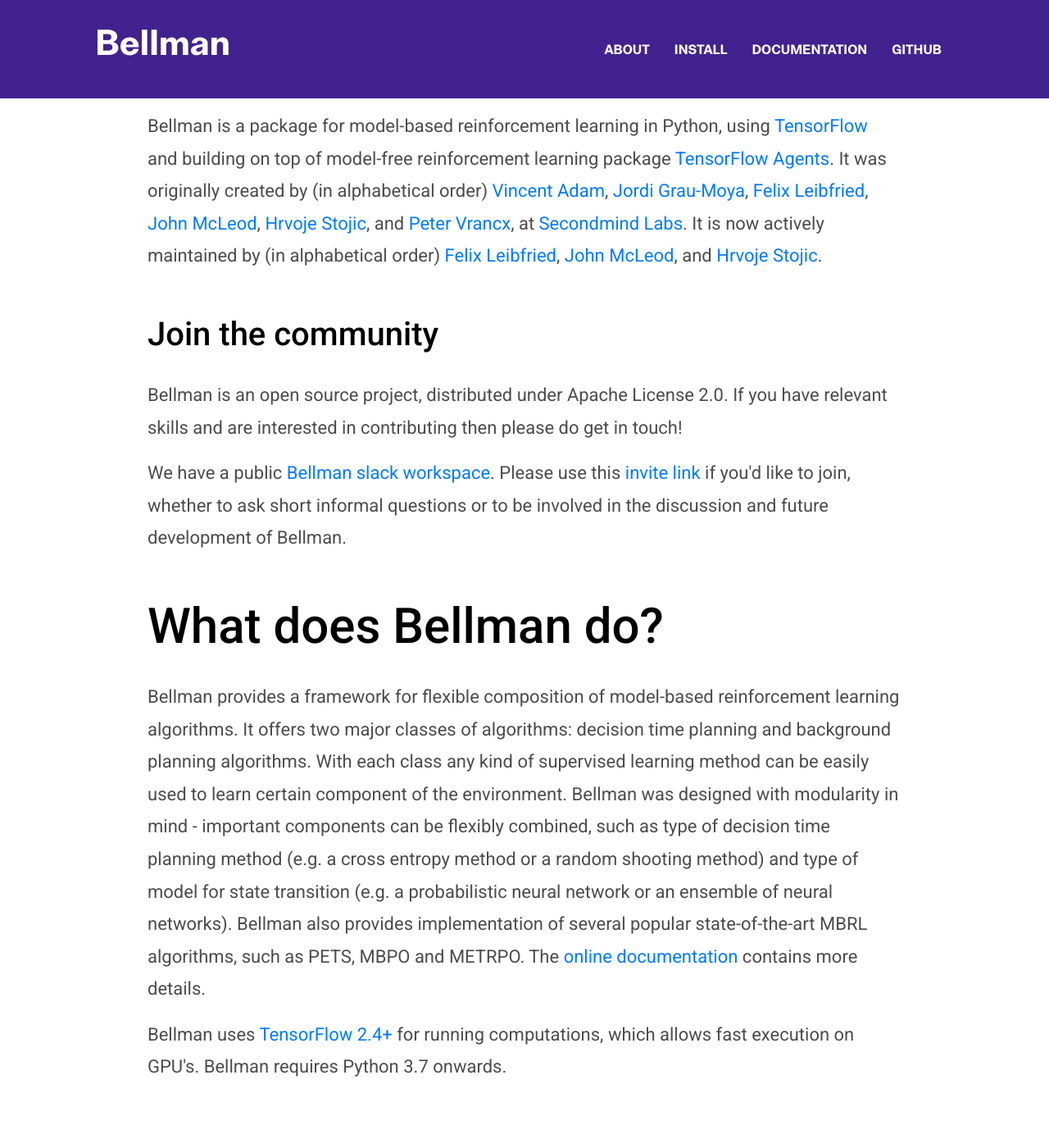
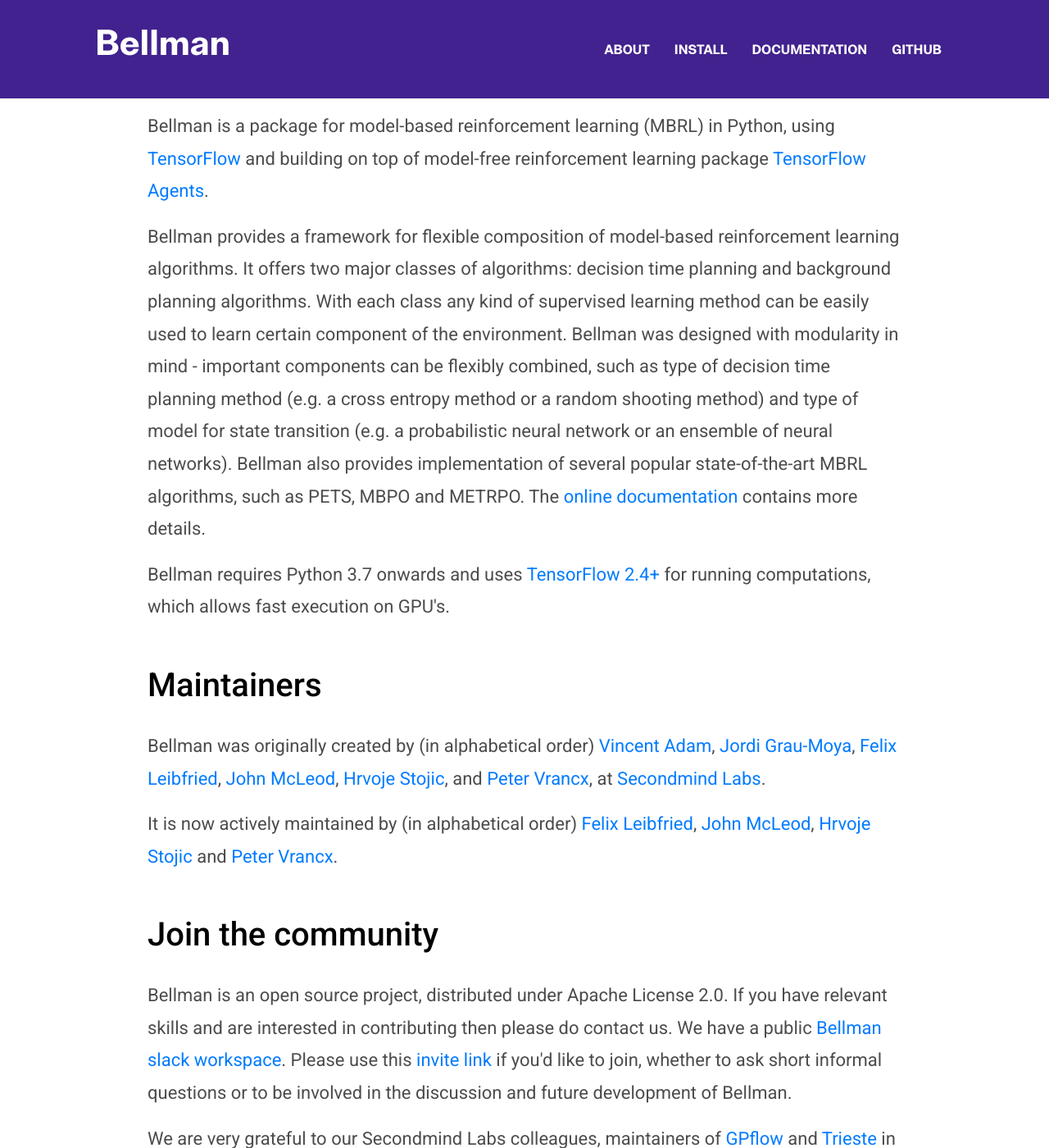
Before and after one commit to Bellman-devs/Bellman-devs.github.io, a Jekyll site: the page built from index.html, in a window 1280 px wide and 1400 px high, scrolled down 918 px. Shown: the whole window at 82% size. Built offline with Jekyll 4.4.1, drawn with Linux system fonts in a browser that asks for light colours; some of the changed text lies outside the part shown.

Commit message:
updated the GH action to reflect changes in dev deps in the main repo; updating text

```diff
--- a/_includes/about-section.html
+++ b/_includes/about-section.html
@@ -2,13 +2,27 @@
 <section class="section">
   <div class="container">
     <div class="row">
-      <div class="col-lg-10 mx-auto">
+      <div class="col-lg-10 mx-auto ">
         <h2 class="section-title" id="about">About</h2>
       </div>
       <div class="col-lg-10 mx-auto">
         <p class="paragraph-lg">
-        Bellman is a package for model-based reinforcement learning in Python, using <a href="http://www.tensorflow.org">TensorFlow</a> and building on top of model-free reinforcement learning package <a href="https://www.tensorflow.org/agents/overview?hl=en&authuser=0">TensorFlow Agents</a>.
-        It was originally created by (in alphabetical order)
+        Bellman is a package for model-based reinforcement learning (MBRL) in Python, using <a href="http://www.tensorflow.org">TensorFlow</a> and building on top of model-free reinforcement learning package <a href="https://www.tensorflow.org/agents/overview?hl=en&authuser=0">TensorFlow Agents</a>.
+        </p>
+        <p class="paragraph-lg">
+        Bellman provides a framework for flexible composition of model-based reinforcement learning algorithms. It offers two major classes of algorithms: decision time planning and background planning algorithms. With each class any kind of supervised learning method can be easily used to learn certain component of the environment. Bellman was designed with modularity in mind - important components can be flexibly combined, such as type of decision time planning method (e.g. a cross entropy method or a random shooting method) and type of model for state transition (e.g. a probabilistic neural network or an ensemble of neural networks). Bellman also provides implementation of several popular state-of-the-art MBRL algorithms, such as PETS, MBPO and METRPO. The <a href="http://bellman.dev/docs/latest/">online documentation</a> contains more details.
+        </p>
+        <p class="paragraph-lg">
+        Bellman requires Python 3.7 onwards and uses <a href="http://www.tensorflow.org">TensorFlow 2.4+</a> for running computations, which allows fast execution on GPU's.
+        </p><br><br>
+      </div>
+
+      <div class="col-lg-10 mx-auto">
+        <h3 class="section-title">Maintainers</h3>
+      </div>
+      <div class="col-lg-10 mx-auto">
+        <p class="paragraph-lg">
+        Bellman was originally created by (in alphabetical order)
         <a href="https://vincentadam87.github.io/">Vincent Adam</a>,
         <a href="https://sites.google.com/view/graumoya">Jordi Grau-Moya</a>,
         <a href="https://github.com/fleibfried">Felix Leibfried</a>,
@@ -16,35 +30,26 @@
         <a href="https://hstojic.re">Hrvoje Stojic</a>, and
         <a href="https://github.com/pvrancx">Peter Vrancx</a>, at
         <a href="https://www.secondmind.ai/labs/">Secondmind Labs</a>.
+        </p>
+
+        <p class="paragraph-lg">
         It is now actively maintained by (in alphabetical order)
         <a href="https://github.com/fleibfried">Felix Leibfried</a>,
-        <a href="https://github.com/johnamcleod">John McLeod</a>, and
-        <a href="https://hstojic.re">Hrvoje Stojic</a>.
+        <a href="https://github.com/johnamcleod">John McLeod</a>,
+        <a href="https://hstojic.re">Hrvoje Stojic</a> and
+        <a href="https://github.com/pvrancx">Peter Vrancx</a>.
         </p><br><br>
       </div>
 
-      <div class="col-10 mx-auto">
+      <div class="col-lg-10 mx-auto">
         <h3 class="section-title">Join the community</h3>
       </div>
       <div class="col-lg-10 mx-auto">
         <p class="paragraph-lg">
-        Bellman is an open source project, distributed under Apache License 2.0. If you have relevant skills and are interested in contributing then please do get in touch!
+        Bellman is an open source project, distributed under Apache License 2.0. If you have relevant skills and are interested in contributing then please do contact us. We have a public <a href="https://bellmangroup.slack.com/">Bellman slack workspace</a>. Please use this <a href="https://join.slack.com/t/bellmangroup/shared_invite/zt-ohrzrok0-OlKRcG6hnMtzTXASCvchCg">invite link</a> if you'd like to join, whether to ask short informal questions or to be involved in the discussion and future development of Bellman.
         </p>
         <p class="paragraph-lg">
-        We have a public <a href="https://bellmangroup.slack.com/">Bellman slack workspace</a>. Please use this <a href="https://join.slack.com/t/bellmangroup/shared_invite/zt-ohrzrok0-OlKRcG6hnMtzTXASCvchCg">invite link</a> if you'd like to join, whether to ask short informal questions or to be involved in the discussion and future development of Bellman.
-        </p><br><br>
-      </div>
-    </div>
-    <div class="row">
-      <div class="col-lg-10 mx-auto ">
-        <h2 class="section-title">What does Bellman do?</h2>
-      </div>
-      <div class="col-lg-10 mx-auto">
-        <p class="paragraph-lg">
-        Bellman provides a framework for flexible composition of model-based reinforcement learning algorithms. It offers two major classes of algorithms: decision time planning and background planning algorithms. With each class any kind of supervised learning method can be easily used to learn certain component of the environment. Bellman was designed with modularity in mind - important components can be flexibly combined, such as type of decision time planning method (e.g. a cross entropy method or a random shooting method) and type of model for state transition (e.g. a probabilistic neural network or an ensemble of neural networks). Bellman also provides implementation of several popular state-of-the-art MBRL algorithms, such as PETS, MBPO and METRPO. The <a href="http://bellman.readthedocs.io/en/master/">online documentation</a> contains more details.
-        </p>
-        <p class="paragraph-lg">
-        Bellman uses <a href="http://www.tensorflow.org">TensorFlow 2.4+</a> for running computations, which allows fast execution on GPU's. Bellman requires Python 3.7 onwards.
+        We are very grateful to our Secondmind Labs colleagues, maintainers of <a href="https://github.com/GPflow/GPflow">GPflow</a> and <a href="https://github.com/secondmind-labs/trieste/">Trieste</a> in particular, for their help with creating contributing guidelines, instructions for users and open-sourcing in general.
         </p>
       </div>
     </div>
--- a/_includes/install-section.html
+++ b/_includes/install-section.html
@@ -10,8 +10,8 @@
         <h3 class="section-title">For users</h3>
       </div>
       <div class="col-lg-10 mx-auto">
-        <p class="paragraph-lg">
-        You can use <code>pip</code> to install the toolbox from latest source from GitHub. Check-out the <code>develop</code> branch of the <a href="https://github.com/Bellman-devs/bellman">Bellman GitHub repository</a>, and run (in editable mode) <code class="code" style="text-align: left">pip install -e .</code> in the repository root.
+       <p class="paragraph-lg">
+        For latest (stable) release from <a href="https://pypi.org/">PyPI</a> you can use <code>pip</code> to install the toolbox <code class="code" style="text-align: left">pip install bellman</code>. Use <code>pip</code> tagain to install the toolbox from latest source from GitHub. Check-out the <code>develop</code> branch of the <a href="https://github.com/Bellman-devs/bellman">Bellman GitHub repository</a>, and in the repository root run <code class="code" style="text-align: left">pip install -e .</code>, this will install the toolbox in editable mode.
         </p><br><br>
       </div>
 
```
Also changed, not shown: _includes/citing-section.html (+4 -4 lines), .github/workflows/update-docs.yml, README.md.
